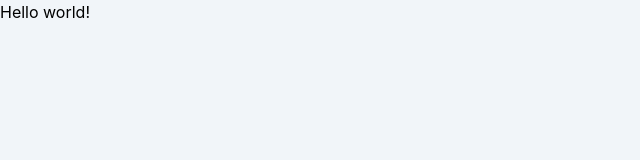
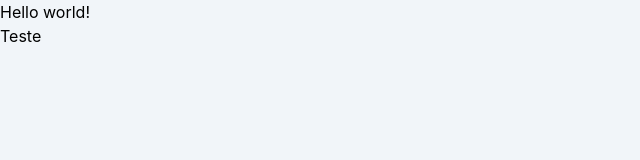
Before and after one commit to Nigraum/image-gallery, a React (Create React App) app: page / in a window 1280 px wide. Before the commit this address had no page. Shown: the top 160 px of the page, without its empty margins (0-640 px from the left). Built offline with nearby package versions, Linux system fonts and the light colour scheme.

Commit message:
Create getimages.js

```diff
--- a/src/App.js
+++ b/src/App.js
@@ -1,14 +1,18 @@
 import { BrowserRouter, Routes } from "react-router-dom";
+import GetImages from "./GetImages";
 
 export default function App() {
   return(
     <>
-      <BrowserRouter>
+      {/*<BrowserRouter> */}
       <h1>Hello world!</h1>
-        <Routes>
+        {/*<Routes> */}
 
-        </Routes>
-      </BrowserRouter>
+
+        {/*</Routes> */}
+      {/*</BrowserRouter> */}
+
+      <GetImages />
     </>
   )
 }
--- /dev/null
+++ b/src/GetImages.js
@@ -0,0 +1,5 @@
+export default function GetImages() {
+  return(
+    <h1>Teste</h1>
+  )
+};
```
